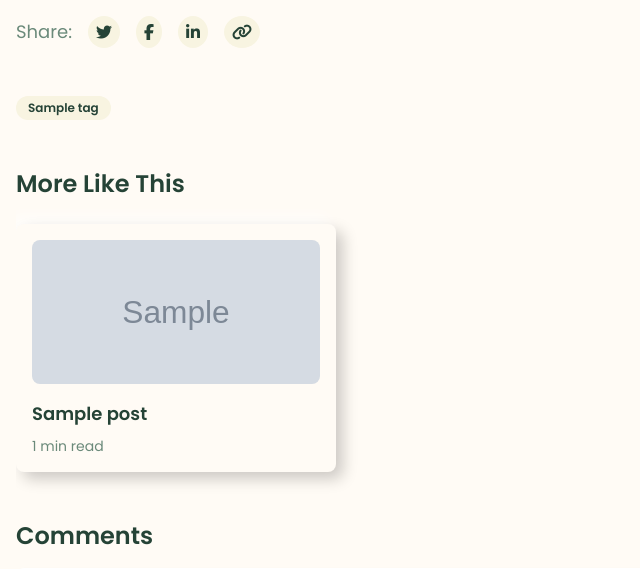
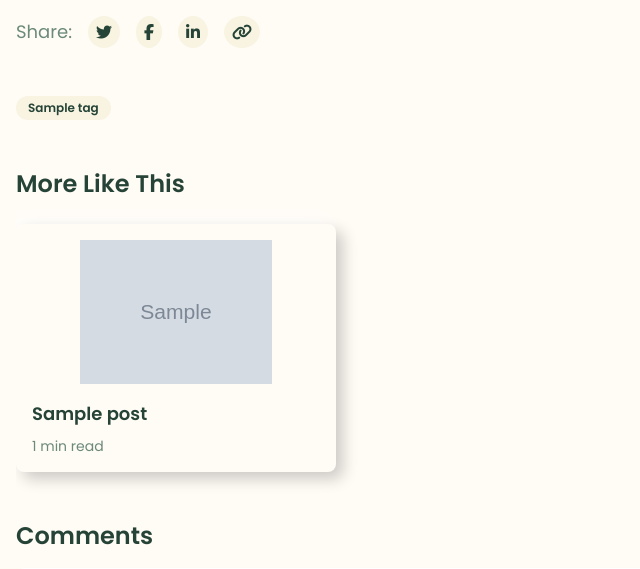
Before and after one commit to andifathulms/myblog, a Django app: template templates/details.html in a window 1280 px wide. Shown: the part 1085-1654 px from the top of the page, without its empty margins (0-640 px from the left). Run offline with Django 5.2, Linux system fonts and the light colour scheme; tables that the repository leaves empty hold one stand-in row (values such as "Sample post"); the template is opened without the code that fills it: values that come from a table or form of the project are taken from there, most other values are stand-ins (such as "Sample title", 1, 10 or a date in 2020); grey boxes marked "Sample" are stand-in pictures; parts of the project's set-up code (start-up, migrations or seed data) failed here and were passed over; some libraries are stand-ins or nearby versions.

Commit message:
update post details

```diff
--- a/myblog/apps/posts/models.py
+++ b/myblog/apps/posts/models.py
@@ -115,7 +115,7 @@ class Post(models.Model):
                 .exclude(id=self.id).order_by('-created')
 
         if related_posts.count() < 3:
-            latest_posts = Post.objects.exclude(id=self.id).order_by('-created')
+            latest_posts = Post.objects.filter(status=self.STATUS.published).exclude(id=self.id).order_by('-created')
             related_posts = related_posts | latest_posts
 
         return related_posts.distinct()[:3]
--- a/templates/details.html
+++ b/templates/details.html
@@ -282,7 +282,7 @@
                             <a href="{% url 'details' slug=related_post.slug %}" class="block">
                                 <!-- Fixed Height Image -->
                                 <div class="h-36 w-full mb-4">
-                                    <img src="{{ related_post.featured_image.url }}" alt="{{ related_post.title }}" class="w-full h-full object-cover rounded-lg">
+                                    <img src="{{ related_post.featured_image.url }}" alt="{{ related_post.title }}" class="w-full h-full object-contain rounded-lg">
                                 </div>
                                 <!-- Title and Read Time -->
                                 <div>
```
